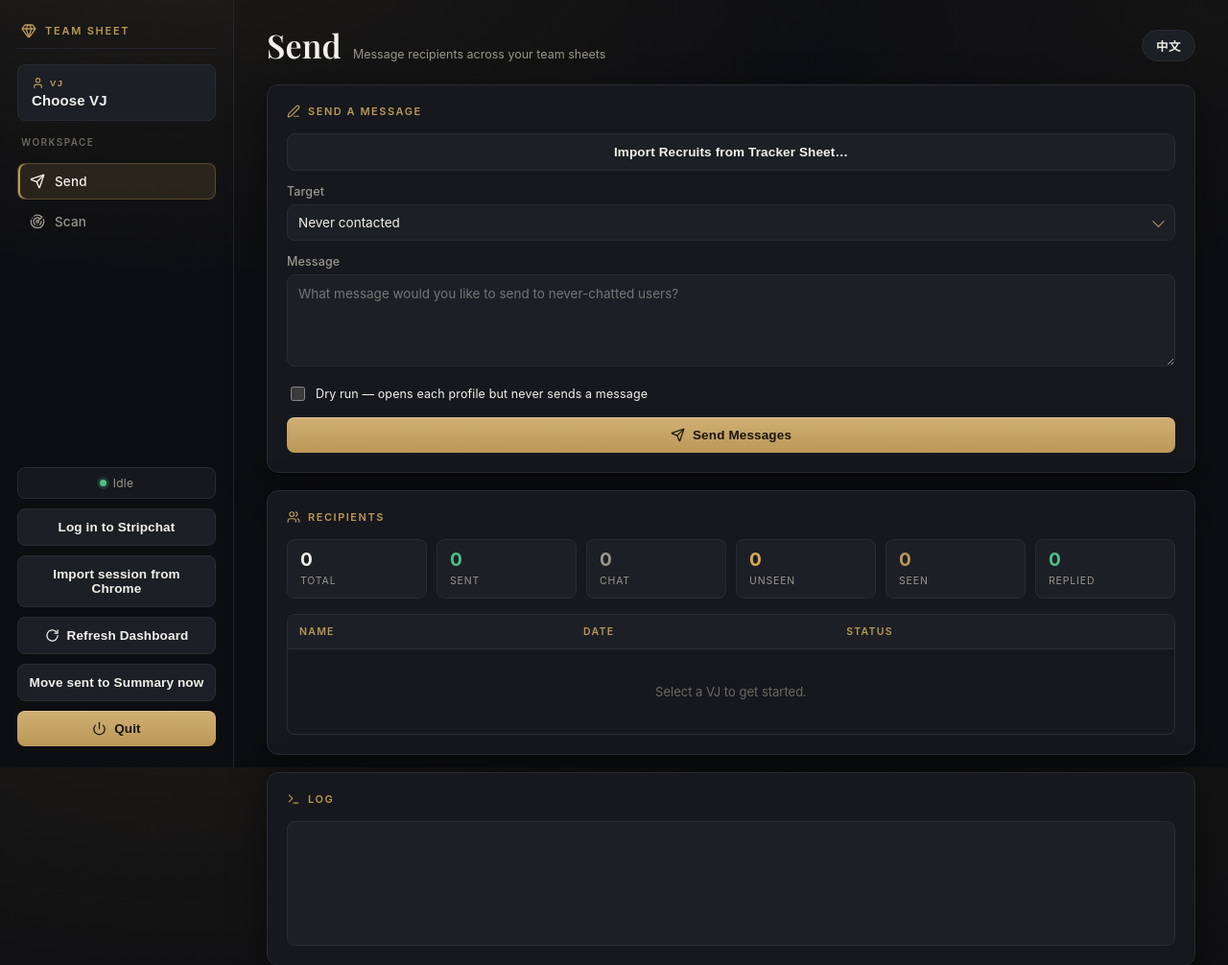
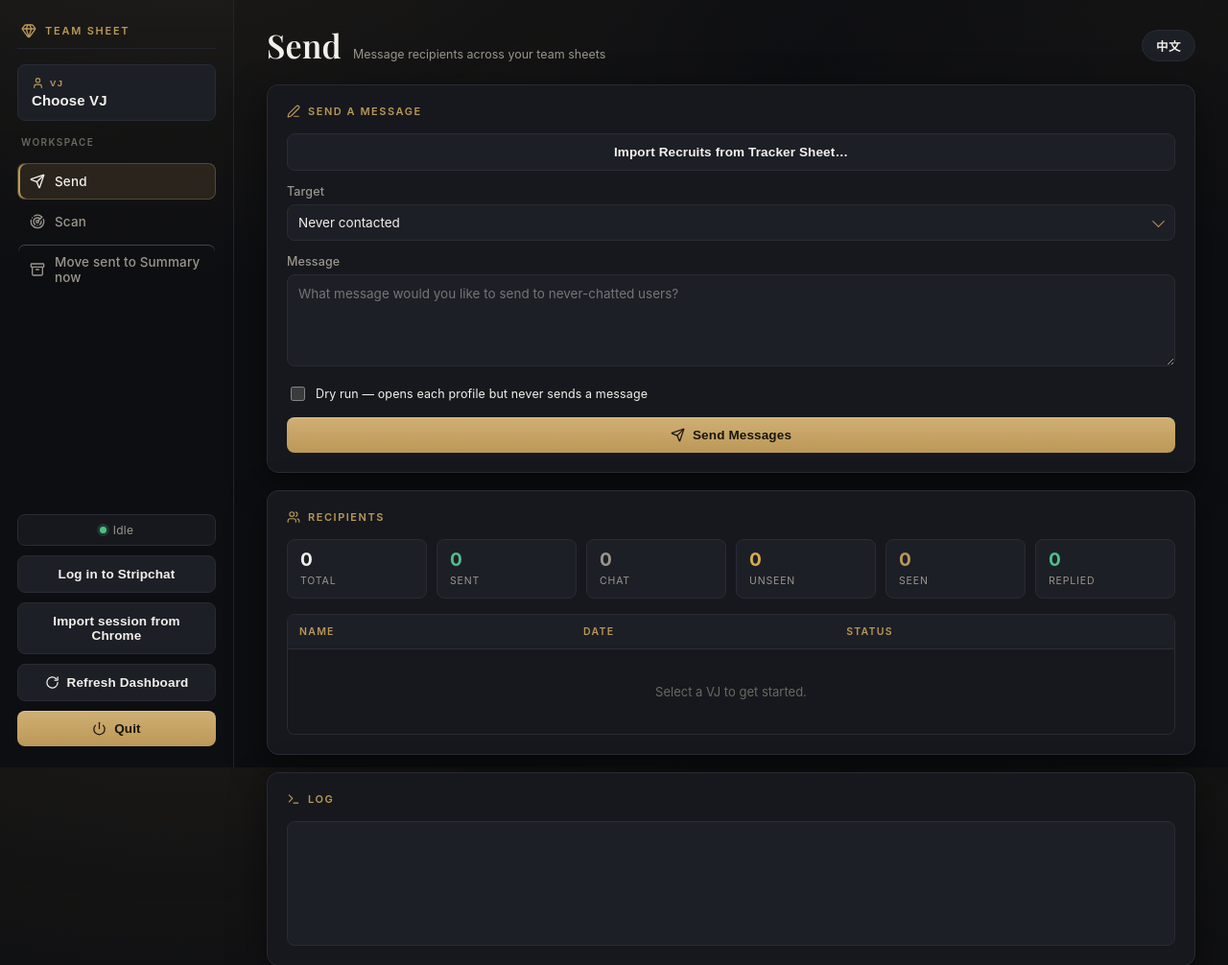
Before and after one commit to miketeeranan-cmyk/BotPM, a Flask app: page / in a window 1280 px wide. Shown: the top 1006 px of the page at 96% size. Run offline with Flask 3, Linux system fonts and the light colour scheme; lists and menus that the app fills with data are empty; some web fonts are replaced.

Commit message:
Move archive button into nav; carry red color into Summary
- Relocate "Move sent to Summary now" from the sidebar-bottom ghost
  buttons to a nav item directly under Send/Scan, styled the same
  (side-nav-item + archive icon). Button-chrome reset in style.css so it
  matches the <a> nav links; handler swaps only the label span so the icon
  stays put while it shows "Moving...".
- archive_sent_to_summary now re-applies the red username color to the rows
  it writes into Summary (update_cells copies values, not formatting), so
  archived names stay red like they were on the source tab.

Co-Authored-By: Claude Opus 4.8 <noreply@anthropic.com>

```diff
--- a/static/style.css
+++ b/static/style.css
@@ -113,6 +113,10 @@ body {
   transition: background 0.16s ease, color 0.16s ease, border-color 0.16s ease, transform 0.16s ease;
 }
 .side-nav-item svg { width: 16px; height: 16px; flex: none; }
+/* A nav item that's an action (not a link) -- reset the button chrome so it
+   reads identically to the <a> items above it. */
+button.side-nav-item { background: none; cursor: pointer; font-family: inherit; text-align: left; }
+button.side-nav-item:disabled { opacity: 0.5; cursor: default; transform: none; }
 .side-nav-item:hover { color: var(--text); background: var(--panel-2); transform: translateX(2px); }
 .side-nav-item.active {
   color: var(--text);
--- a/team_bot.py
+++ b/team_bot.py
@@ -514,6 +514,13 @@ def archive_sent_to_summary():
                     cells.append(gspread.Cell(start_row + offset, col_idx + 1, val))
             if cells:
                 _ws_update_cells(summary_ws, cells)
+
+            # Carry the red "sent" marker across too: update_cells copies values
+            # but not formatting, so re-apply red to the Username cell of each row
+            # we just wrote, matching how it looked on the source tab.
+            mark_source_usernames_imported(
+                summary_ws, [start_row + offset for offset in range(len(red_rows))]
+            )
 
             # Delete second: whole rows (all columns), bottom-to-top in one batch,
             # reusing the shift-preserving helper across the tab's full width.
--- a/templates/send.html
+++ b/templates/send.html
@@ -78,6 +78,7 @@
       <nav class="side-nav">
         <a class="side-nav-item active" href="/"><i data-lucide="send"></i> <span data-i18n="nav.send">Send</span></a>
         <a class="side-nav-item" href="/scan"><i data-lucide="radar"></i> <span data-i18n="nav.scan">Scan</span></a>
+        <button type="button" class="side-nav-item" id="archiveNowBtn"><i data-lucide="archive"></i> <span data-i18n="archive.now_btn">Move sent to Summary now</span></button>
       </nav>
     </div>
 
@@ -86,7 +87,6 @@
       <button class="ghost" id="loginBtn" data-i18n="session.login">Log in to Stripchat</button>
       <button class="ghost" id="importBtn" data-i18n="session.import">Import session from Chrome</button>
       <button class="ghost" id="refreshDashboard" data-i18n="common.refresh_dashboard">Refresh Dashboard</button>
-      <button class="ghost" id="archiveNowBtn" data-i18n="archive.now_btn">Move sent to Summary now</button>
       <button id="quit" data-i18n="common.quit">Quit</button>
     </div>
   </aside>
@@ -224,6 +224,7 @@ const stopButton = document.getElementById("stop");
 const quitButton = document.getElementById("quit");
 const refreshDashboardButton = document.getElementById("refreshDashboard");
 const archiveNowButton = document.getElementById("archiveNowBtn");
+const archiveNowLabel = archiveNowButton.querySelector("span"); // swap only the label, keep the icon
 const rowsBody = document.getElementById("rows");
 const logBox = document.getElementById("log");
 const errorBanner = document.getElementById("errorBanner");
@@ -1116,7 +1117,7 @@ refreshDashboardButton.addEventListener("click", async () => {
 archiveNowButton.addEventListener("click", async () => {
   if (!confirm(i18n.t("archive.confirm"))) return;
   archiveNowButton.disabled = true;
-  archiveNowButton.textContent = i18n.t("archive.moving");
+  archiveNowLabel.textContent = i18n.t("archive.moving");
   try {
     const res = await fetch("/api/archive/run", { method: "POST" });
     const body = await res.json().catch(() => ({}));
@@ -1130,7 +1131,7 @@ archiveNowButton.addEventListener("click", async () => {
     alert(i18n.t("archive.failed", { err }));
   } finally {
     archiveNowButton.disabled = false;
-    archiveNowButton.textContent = i18n.t("archive.now_btn");
+    archiveNowLabel.textContent = i18n.t("archive.now_btn");
   }
 });
 
```
